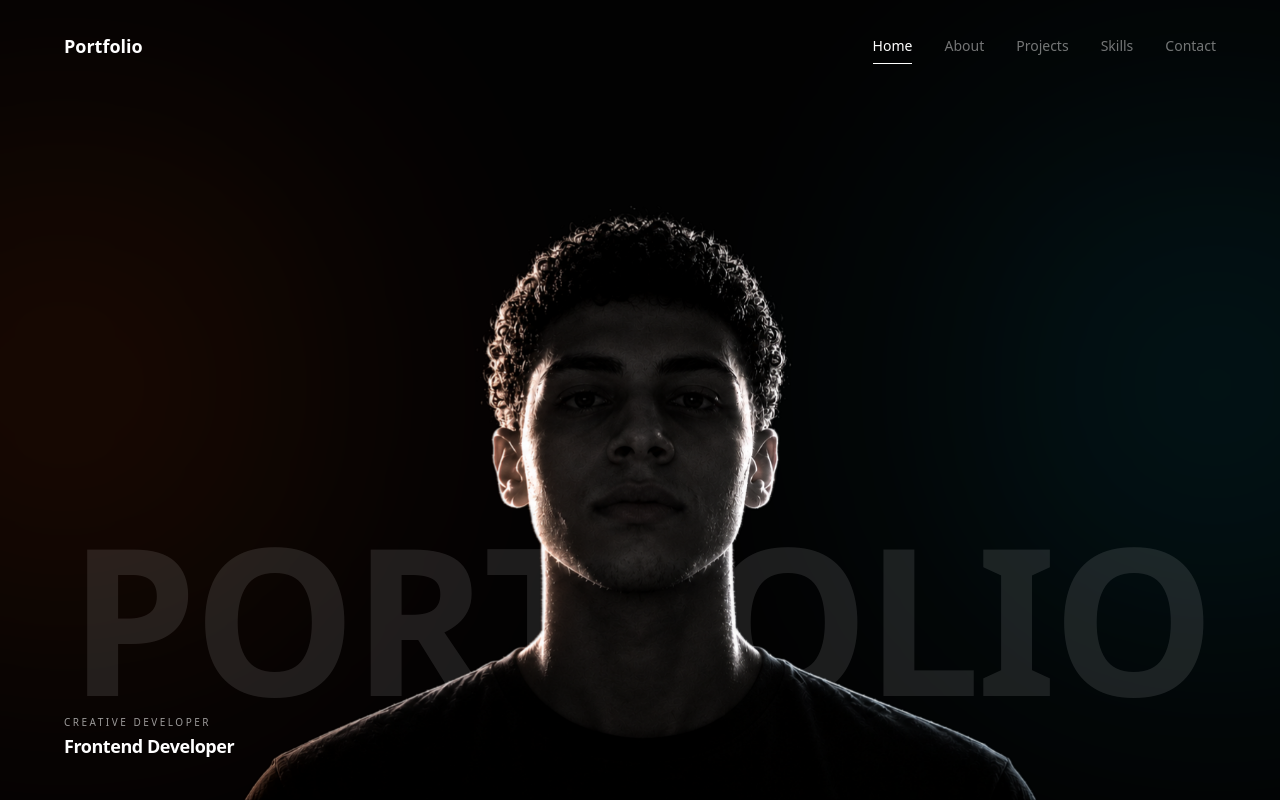
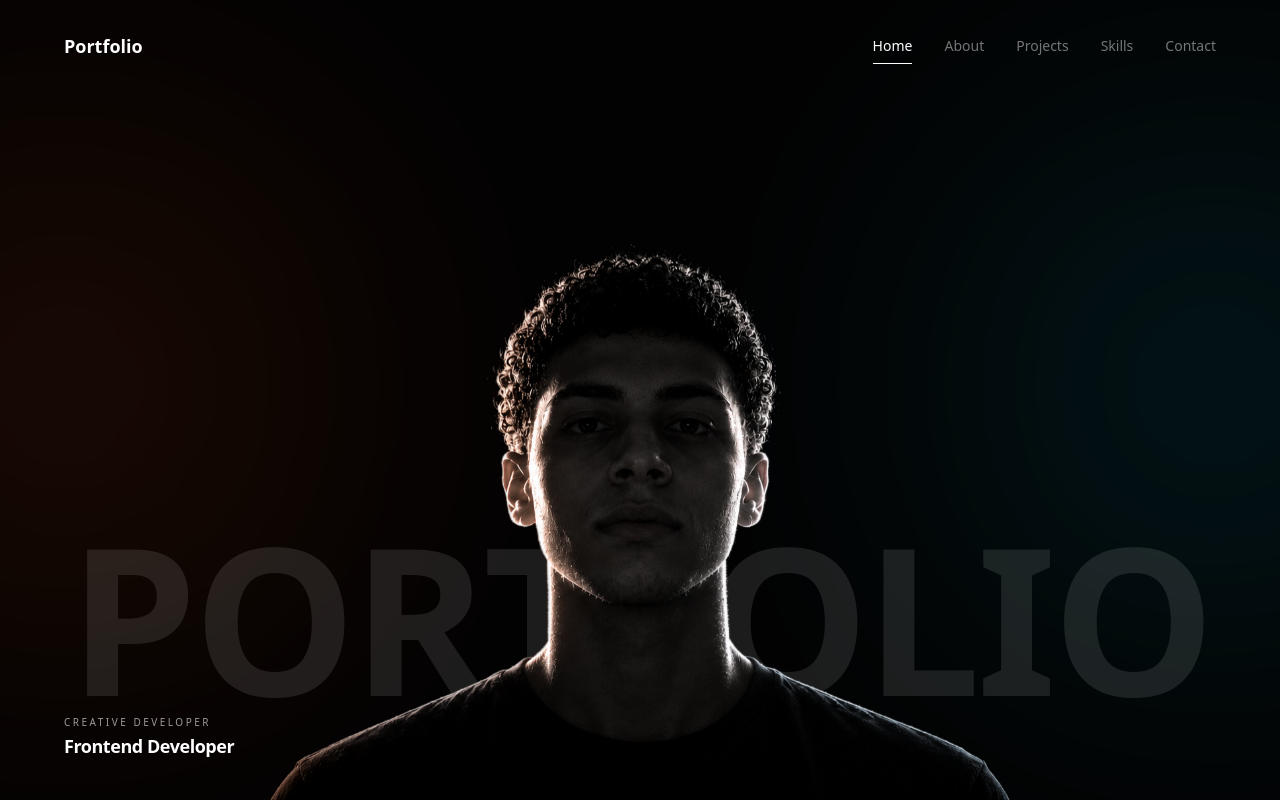
Before and after one commit to M-Waleed-JR/Portfolio, a Next.js app: page / in a window 1280 px wide. Built offline with nearby package versions, Linux system fonts and the light colour scheme.

Commit message:
update phone image

```diff
--- a/src/components/Hero.jsx
+++ b/src/components/Hero.jsx
@@ -154,7 +154,7 @@ export default function Hero() {
           Portfolio
         </div>
 
-        {/* ================= PERSON ================= */}
+{/* ================= PROFILE IMAGE ================= */}
 
 <div
   className="
@@ -165,13 +165,16 @@ export default function Hero() {
     -translate-x-1/2
     z-20
 
-    w-[175vw]
+    w-[150vw]
     max-w-none
 
-    sm:w-[125vw]
+    sm:w-[95vw]
 
-    md:w-[62vw]
+    md:w-[65vw]
     md:max-w-[950px]
+
+    lg:w-[58vw]
+    lg:max-w-[1100px]
   "
 >
   <Image
@@ -180,10 +183,9 @@ export default function Hero() {
     width={1200}
     height={1200}
     priority
-            className="block h-auto w-full object-bottom"
+    className="block h-auto w-full object-contain object-bottom"
   />
 </div>
-
         {/* ================= FRONTEND DEVELOPER ================= */}
 
         {/* ================= FRONTEND DEVELOPER ================= */}
```
Lines whose indentation alone changed are shown as unchanged.
